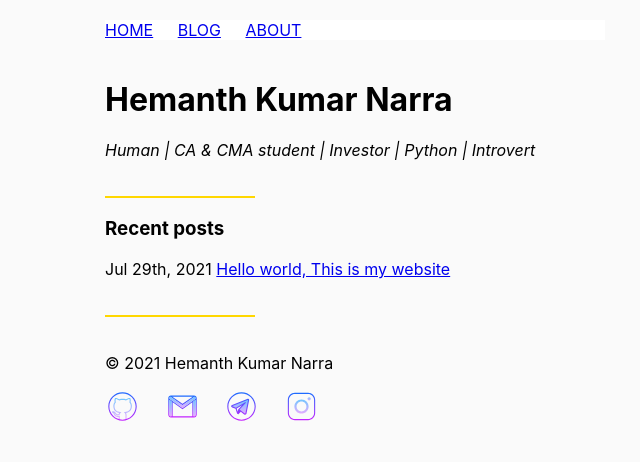
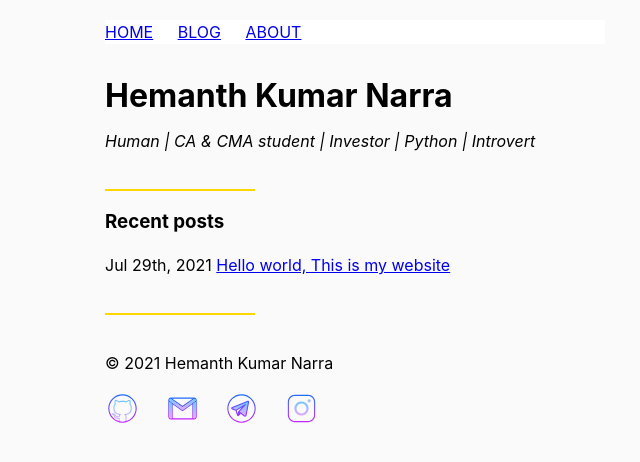
Before and after one commit to hemanthnarra/hemanthnarra.github.io, a Jekyll site: the page built from index.html, in a window 1280 px wide. Shown: the top 462 px of the page, without its empty margins (285-925 px from the left). Built offline with Jekyll 4.4.1, drawn with Linux system fonts in a browser that asks for light colours.

Commit message:
font style fixed

```diff
--- a/css/main.css
+++ b/css/main.css
@@ -3,6 +3,8 @@
 body {
     background-color: #fafafa;
     font-family: -apple-system, BlinkMacSystemFont, 'Segoe UI', Roboto, Oxygen, Ubuntu, Cantarell, 'Open Sans', 'Helvetica Neue', sans-serif;
+    font-size: 1em;
+    line-height: 1.5em;
     max-width: 500px;
     margin: auto;
 }
```
